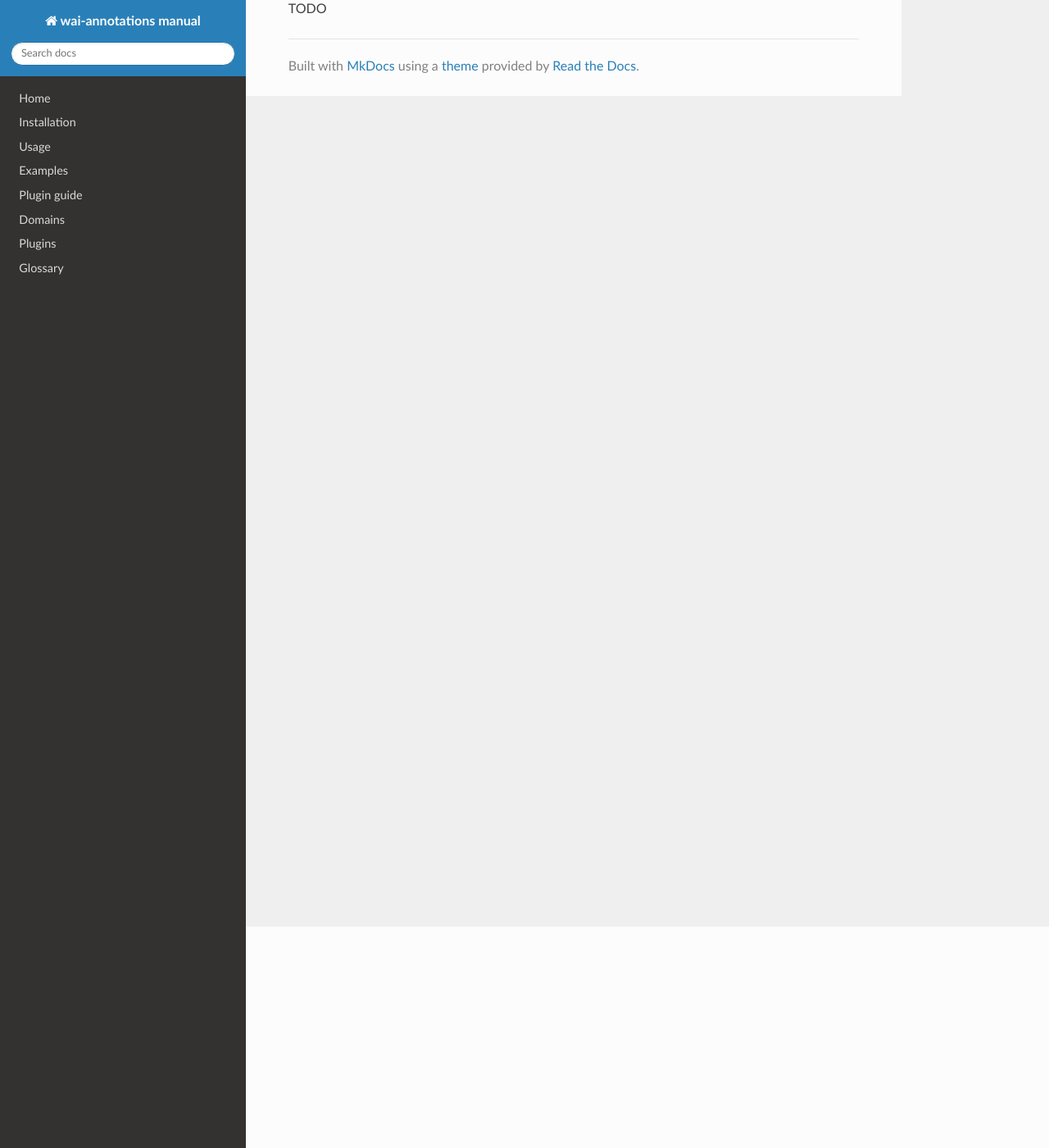
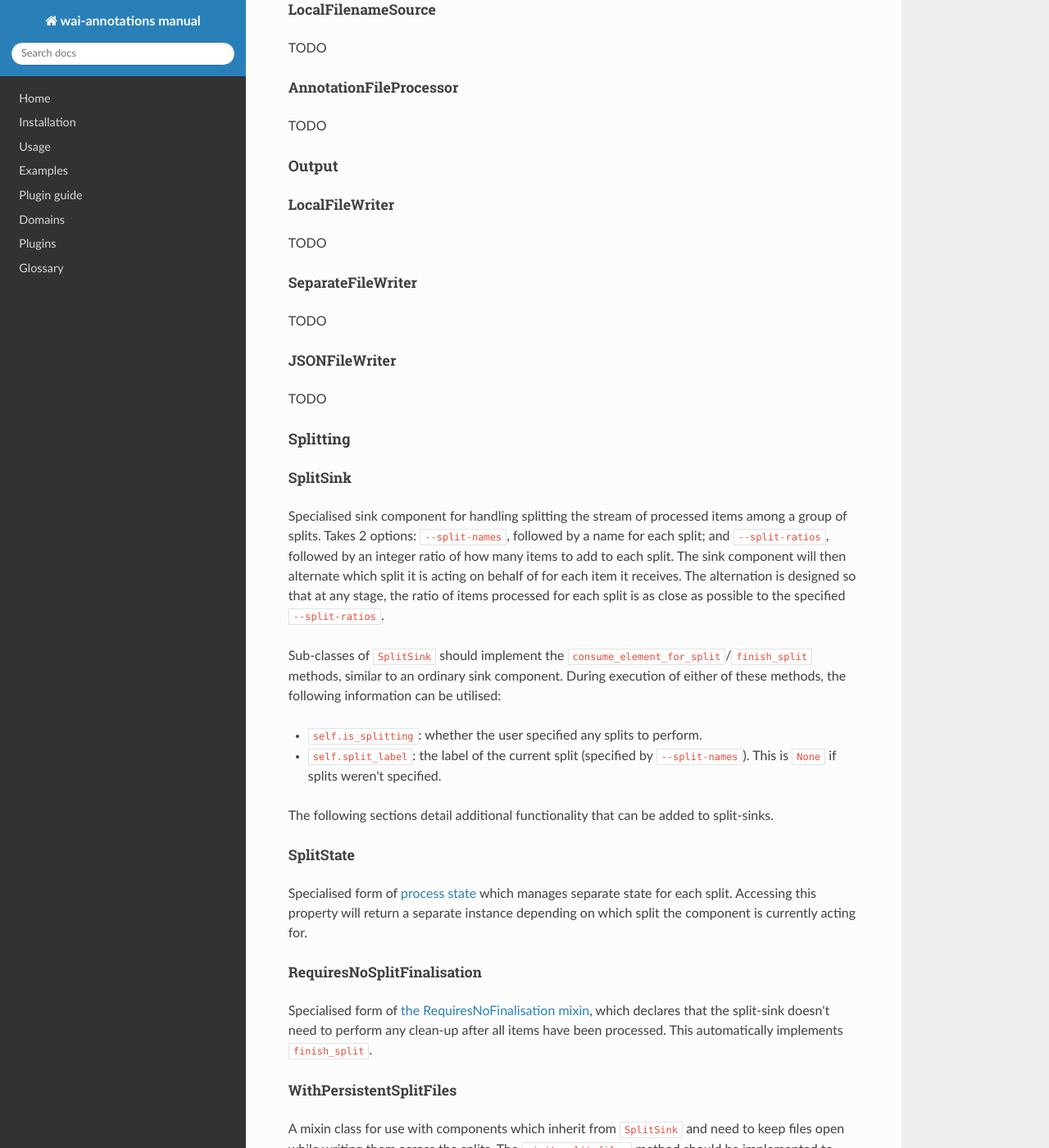
Before and after one commit to waikato-ufdl/wai-annotations-manual, an MkDocs documentation site: the page built from docs/component_util.md, in a window 1280 px wide and 1400 px high, scrolled down 270 px. Shown: the whole window at 82% size. Built offline with MkDocs 1.6.1, drawn with Linux system fonts in a browser that asks for light colours; nearby versions of some CDN libraries; some of the changed text lies outside the part shown.

Commit message:
Added utility descriptions for splitting and other.

```diff
--- a/docs/component_util.md
+++ b/docs/component_util.md
@@ -1,7 +1,87 @@
 # Utility Components
 
-wai-annotations comes with some utility base-classes for common types of components. They are listed here.
+wai-annotations comes with some utility base-classes for common types of components, found in the
+`wai.annotations.core.component.util` package. They are listed here.
+
+## Input
+
+### LocalFilenameSource
+
+TODO
+
+### AnnotationFileProcessor
+
+TODO
+
+## Output
+
+### LocalFileWriter
+
+TODO
+
+### SeparateFileWriter
+
+TODO
+
+### JSONFileWriter
+
+TODO
 
 ## Splitting
 
-TODO
+### SplitSink
+
+Specialised sink component for handling splitting the stream of processed items among a group of splits. Takes 2
+options: `--split-names`, followed by a name for each split; and `--split-ratios`, followed by an integer ratio of
+how many items to add to each split. The sink component will then alternate which split it is acting on behalf of for
+each item it receives. The alternation is designed so that at any stage, the ratio of items processed for each split is
+as close as possible to the specified `--split-ratios`.
+
+Sub-classes of `SplitSink` should implement the `consume_element_for_split`/`finish_split` methods, similar to an
+ordinary sink component. During execution of either of these methods, the following information can be utilised:
+
+- `self.is_splitting`: whether the user specified any splits to perform.
+- `self.split_label`: the label of the current split (specified by `--split-names`). This is `None` if splits weren't
+  specified.
+
+The following sections detail additional functionality that can be added to split-sinks.
+
+### SplitState
+
+Specialised form of [process state](stream.md#ProcessState) which manages separate state for each split. Accessing this
+property will return a separate instance depending on which split the component is currently acting for.
+
+### RequiresNoSplitFinalisation
+
+Specialised form of [the RequiresNoFinalisation mixin](stream.md#RequiresNoFinalisation), which declares that the
+split-sink doesn't need to perform any clean-up after all items have been processed. This automatically implements
+`finish_split`.
+
+### WithPersistentSplitFiles
+
+A mixin class for use with components which inherit from `SplitSink` and need to keep files open while writing them
+across the splits. The `_init_split_files` method should be implemented to open all files needed by the sink, and return
+them as some sort of collection. The `_iterate_split_files` should iterate over the collection returned by
+`_init_split_files`. Components which implement this mixin can then access the `_split_files` property during
+execution of their `consume_element_for_split`/`finish_split` methods to get access to the file-collection for the
+current split.
+
+## Other
+
+General-purpose utilities for components.
+
+### Buffer
+
+This processor component buffers the entire stream, and passes it as a list to the next component in its `finish`
+method.
+
+### Enumerator
+
+This processor component enumerates each item passed to it, forwarding a tuple of the 0-based index of the item and
+the item itself.
+
+### WithRandomness
+
+This is a mixin class which can be used with any component, and adds a `--seed` option for randomisation. The help-text
+for the option can be specified. If the user sets a seed value, the `random` property will provide a `Random` instance
+initialised with the provided seed. If the option was not set, `None` will be returned by the property.
```
